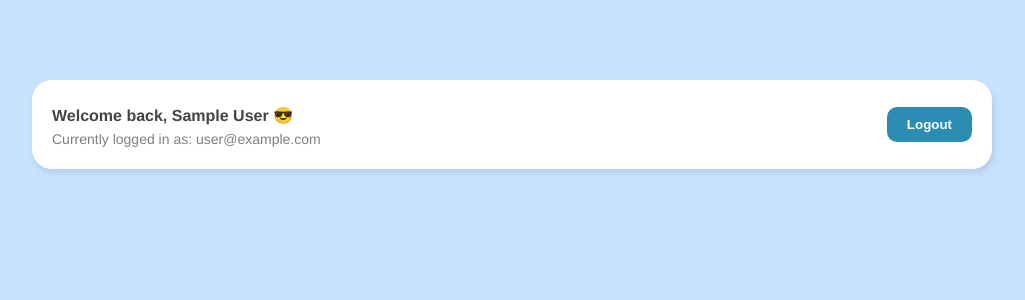
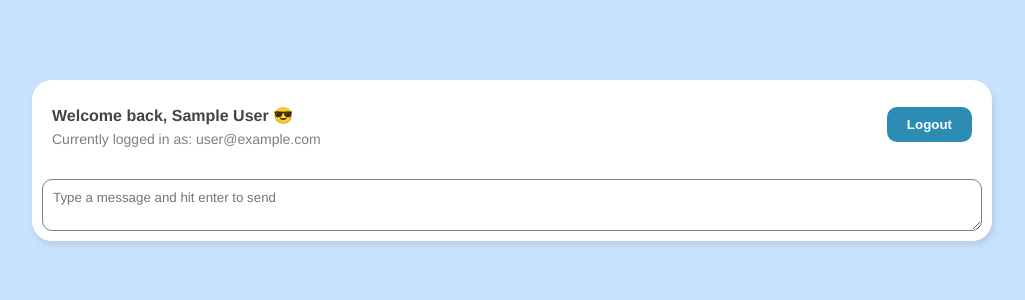
Before and after one commit to angel-sinn/Chat, a Vue app: page /chatroom in a window 1280 px wide. Shown: the top 300 px of the page, without its empty margins (128-1153 px from the left). Built offline with nearby package versions, Linux system fonts and the light colour scheme; no server answers; sample sign-in values are in the browser's storage.

Commit message:
Create chat form component

```diff
--- /dev/null
+++ b/src/components/NewChatForm.vue
@@ -0,0 +1,54 @@
+<template>
+  <form>
+    <textarea
+    placeholder="Type a message and hit enter to send"
+    v-model="message"
+    @keypress.enter.prevent="handleSubmit"
+    ></textarea>
+  </form>
+</template>
+
+<script>
+import { ref } from '@vue/reactivity';
+
+import getUser from '../composables/getUser';
+import { timestamp } from '../firebase/config';
+
+export default {
+  setup() {
+    const message = ref("");
+    const { user } = getUser();
+
+    const handleSubmit = async () => {
+      const chat = {
+        name: user.value.displayName,
+        message: message.value,
+        createdAt: timestamp()
+      }
+
+      console.log(chat);
+      message.value = "";
+    }
+
+    return { message, handleSubmit };
+  }
+
+}
+</script>
+
+<style scoped>
+  form {
+    margin: 10px;
+  }
+  textarea {
+    width: 100%;
+    max-width: 100%;
+    margin-bottom: 6px;
+    padding: 10px;
+    box-sizing: border-box;
+    border: solid 1px grey;
+    border-radius: 10px;
+    font-family: inherit;
+    outline: none;
+  }
+</style>>
--- a/src/views/Chatroom.vue
+++ b/src/views/Chatroom.vue
@@ -1,17 +1,33 @@
 <template>
   <div class="container">
     <Navbar/>
+    <NewChatForm/>
   </div>
 </template>
 
 <script>
-import Navbar from '../components/Navbar.vue'
+import { watch } from '@vue/runtime-core';
+import { useRouter } from 'vue-router';
+
+import Navbar from '../components/Navbar.vue';
+import NewChatForm from '../components/NewChatForm.vue';
+import getUser from '../composables/getUser';
 
 export default {
-  components: { Navbar }
-}
+  components: { Navbar, NewChatForm },
+  setup() {
+    const { user } = getUser();
+    const router = useRouter();
+
+    // watch user obj
+    watch(user, () => {
+      // user is a ref, need to use user.value
+      if (!user.value) {
+        router.push({ name: 'Welcome' });
+      }
+    });
+
+    return { user };
+  }
+};
 </script>
-
-<style>
-
-</style>
```
